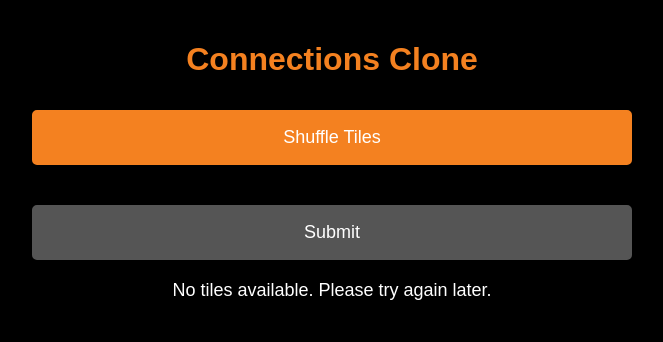
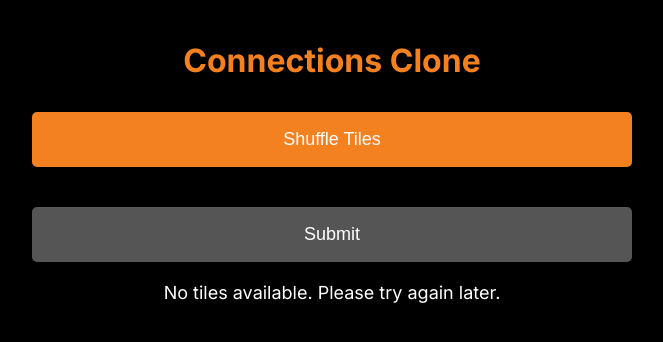
Before and after one commit to craigsdennis/connections-workers, a website: page public/index.html in a window 1280 px wide. Shown: the whole page, without its empty margins (308-971 px from the left). Drawn offline with Linux system fonts and the light colour scheme; no server answers.

Commit message:
Better lookin

```diff
--- a/public/index.html
+++ b/public/index.html
@@ -6,6 +6,8 @@
     <meta name="viewport" content="width=device-width, initial-scale=1.0">
     <!-- Meta Description for SEO -->
     <meta name="description" content="Play the Connections Clone game online. Match tiles to find hidden groups!">
+    <!-- Link to Google Fonts - Inter -->
+    <link href="https://fonts.googleapis.com/css2?family=Inter:wght@400;700&display=swap" rel="stylesheet">
     <!-- Link to CSS -->
     <link rel="stylesheet" href="styles.css">
 </head>
--- a/public/script.js
+++ b/public/script.js
@@ -190,12 +190,12 @@ document.addEventListener('DOMContentLoaded', () => {
             shuffleTiles();
             createTiles(tilesData);
         } else {
-            // Game over - Display celebration emoji
+            // Game over - Display celebration emoji without hiding categories
             gameBoard.style.display = 'none';
             shuffleBtn.style.display = 'none';
             submitBtn.style.display = 'none';
             resultDiv.style.display = 'none';
-            categoriesDiv.style.display = 'none';
+            // categoriesDiv remains visible
             celebrationDiv.style.display = 'flex';
             celebrationDiv.setAttribute('aria-hidden', 'false');
         }
--- a/public/styles.css
+++ b/public/styles.css
@@ -14,7 +14,7 @@
 /* Base Styles */
 body {
     margin: 0;
-    font-family: Arial, sans-serif;
+    font-family: 'Inter', 'SF Pro Display', Arial, sans-serif;
     background-color: var(--black);
     color: var(--white);
 }
```
Also changed, not shown: README.md.
